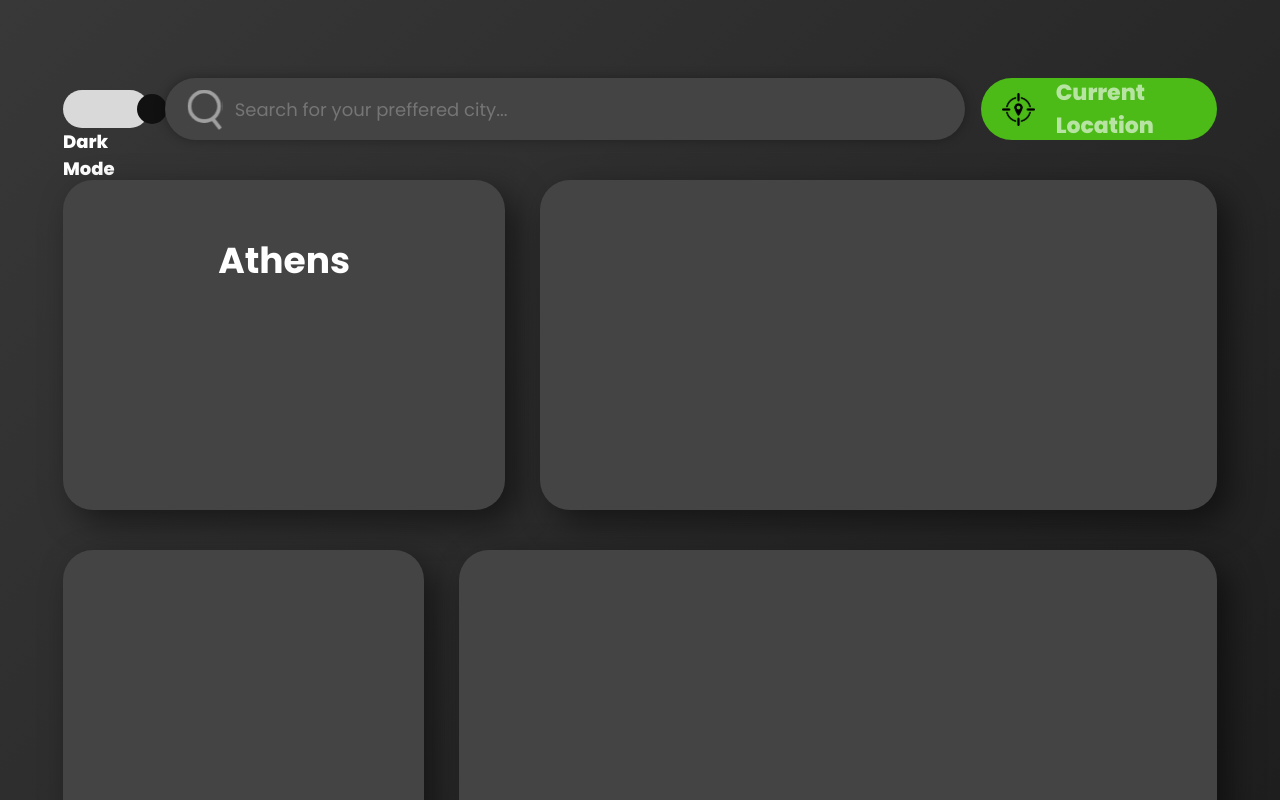
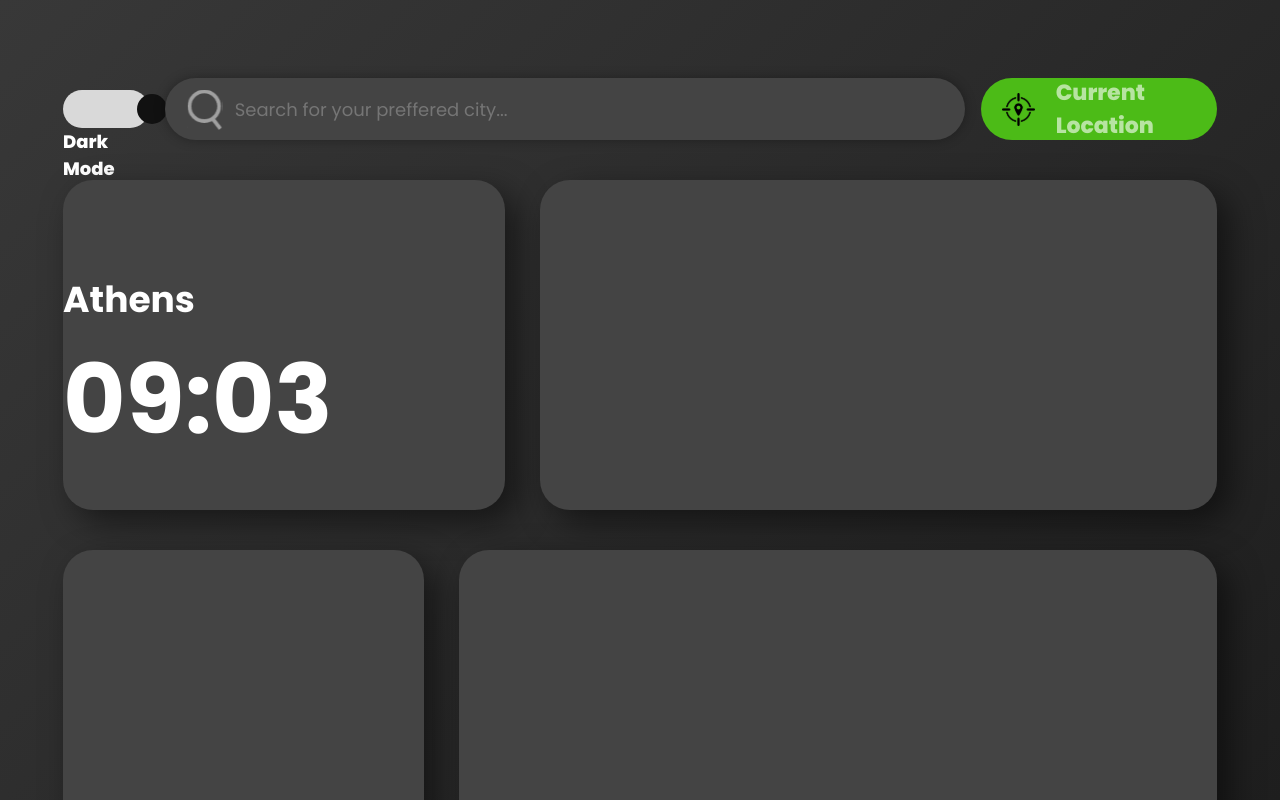
Before and after one commit to Last-Reader/weather-app, a React (Vite) app: page / in a window 1280 px wide. Shown: the top 800 px of the page. Built offline with nearby package versions, Linux system fonts and the light colour scheme.

Commit message:
sleep: i need to sleep

```diff
--- a/src/components/CurrentTimeCity/index.tsx
+++ b/src/components/CurrentTimeCity/index.tsx
@@ -1,13 +1,15 @@
-import { CityTitle, TimeBlock } from "./styled";
+import { CityTitle, TimeBlock, WatchTitle } from "./styled";
 
 type Props = {
     city: string,
+    time: string,
 }
 
-function CurrentTimeCity ({city}: Props) {
+function CurrentTimeCity ({city, time}: Props) {
     return (
         <TimeBlock>
             <CityTitle>{city}</CityTitle>
+            <WatchTitle>{time}</WatchTitle>
         </TimeBlock>
     )
 
--- a/src/components/CurrentTimeCity/styled.ts
+++ b/src/components/CurrentTimeCity/styled.ts
@@ -3,6 +3,7 @@ import styled from "styled-components";
 export const TimeBlock = styled.span`
     top: 40px;
     display: flex;
+    flex-direction: column;
     justify-content: center;
     height: 330px;
     position: relative;
@@ -19,7 +20,6 @@ export const CityTitle = styled.div`
     font-size: 36px;
 `
 export const WatchTitle = styled.div`
-    margin-top: 53px;
     color: #fff;
     font-family: Poppins;
     font-weight: 700;
--- a/src/components/WeatherGridBox/index.tsx
+++ b/src/components/WeatherGridBox/index.tsx
@@ -10,11 +10,11 @@ type Props = {
 }
 
 function WeatherGridBox ({weather}: Props) {
-    const {city} = weather;
+    const {city, time} = weather;
     return (
     <>
         <TopGridBox>
-            <CurrentTimeCity city={city}/>
+            <CurrentTimeCity city={city} time={time}/>
             <WeatherInDay />
         </TopGridBox>
         <BottomGridBox>
```
